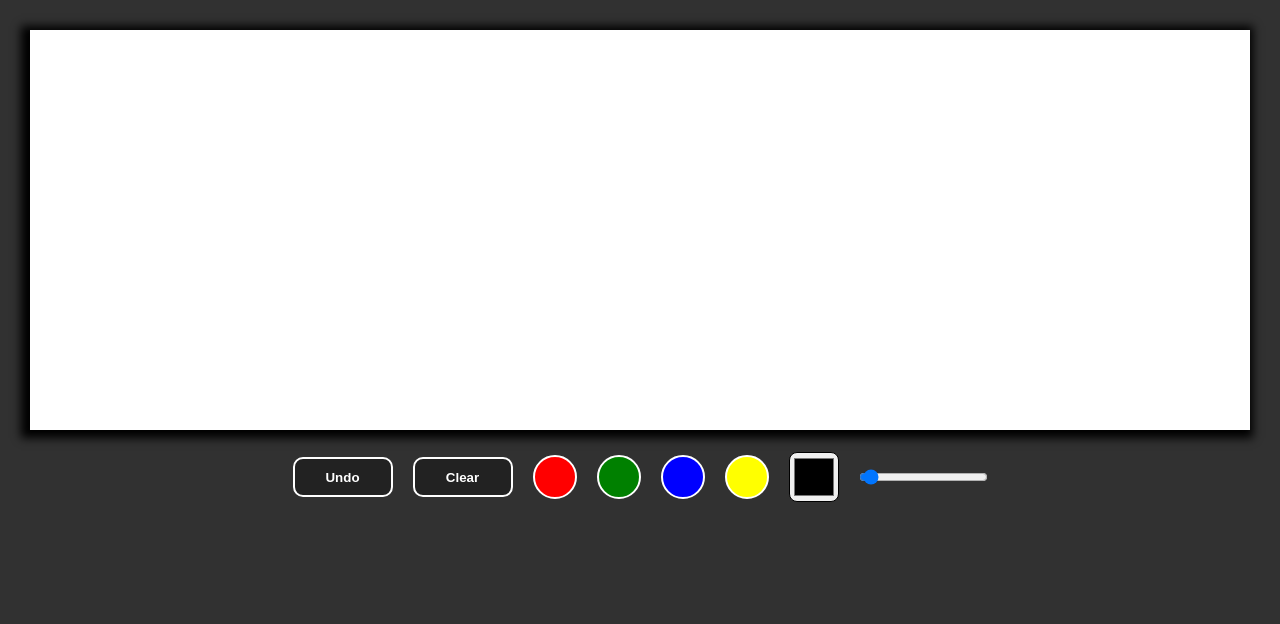
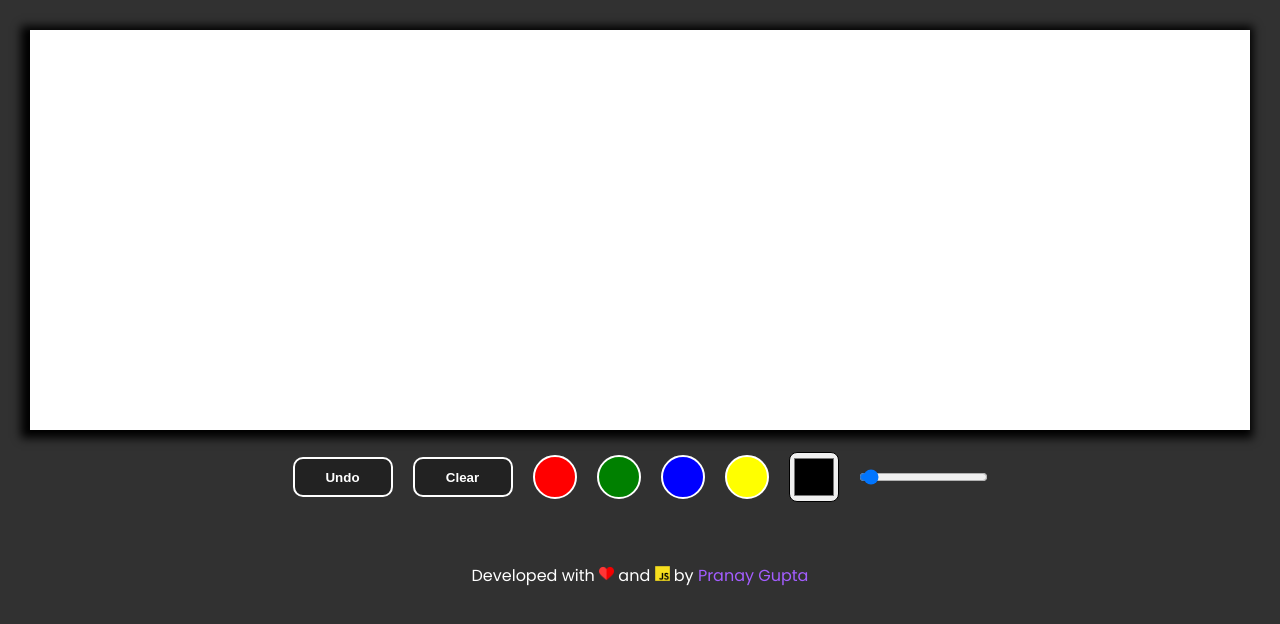
Before and after one commit to thepranaygupta/White-Board, a plain HTML site: page index.html in a window 1280 px wide. Drawn offline with Linux system fonts and the light colour scheme.

Commit message:
feat: Add icons and credits

```diff
--- a/css/style.css
+++ b/css/style.css
@@ -10,8 +10,8 @@ body {
 }
 
 canvas {
-    box-shadow: -3px 2px 9px 6px black;
-    cursor: pointer;
+  box-shadow: -3px 2px 9px 6px black;
+  cursor: pointer;
 }
 
 .tools {
@@ -47,9 +47,25 @@ canvas {
   margin: 0 10px;
 }
 
-.color-picker, .pen-range {
+.color-picker,
+.pen-range {
   cursor: pointer;
   margin: 0 10px;
   height: 50px;
   border-radius: 8px;
 }
+
+footer {
+  margin-top: 5%;
+  color: white;
+  text-align: center;
+}
+
+a {
+  color: rgb(163, 93, 255);
+  text-decoration: none;
+}
+
+.icon {
+  width: 15px;
+}
--- a/index.html
+++ b/index.html
@@ -6,6 +6,7 @@
     <meta http-equiv="X-UA-Compatible" content="IE=edge">
     <meta name="viewport" content="width=device-width, initial-scale=1.0">
     <title>White-Board</title>
+    <link rel="shortcut icon" href="icons/favicon.ico" type="image/x-icon">
     <link rel="stylesheet" href="css/style.css">
 </head>
 
@@ -24,9 +25,16 @@
             <div onClick="change_color(this)" class="color-field" style="background: yellow;"></div>
 
             <input onInput="draw_color = this.value" type="color" class="color-picker">
-            <input onInput="draw_width = this.value" type="range" min="1" max="100" value="4" step="2" class="pen-range">
+            <input onInput="draw_width = this.value" type="range" min="1" max="100" value="4" step="2"
+                class="pen-range">
         </div>
     </div>
+
+    <footer>
+        Developed with <img class="icon" src="./icons/heart.png" alt=""> and <img class="icon"
+            src="./icons/javascript.png" alt=""> by <a target="_blank" href="https://bio.link/thepranaygupta">Pranay
+            Gupta</a>
+    </footer>
 
 </body>
 
--- a/js/app.js
+++ b/js/app.js
@@ -72,7 +72,7 @@ function clear_canvas() {
 }
 
 function undo() {
-    if(index <= 0) {
+    if (index <= 0) {
         clear_canvas();
     } else {
         index -= 1;
```
Also changed, not shown: icons/favicon.ico (added), icons/heart.png (added), icons/javascript.png (added).
